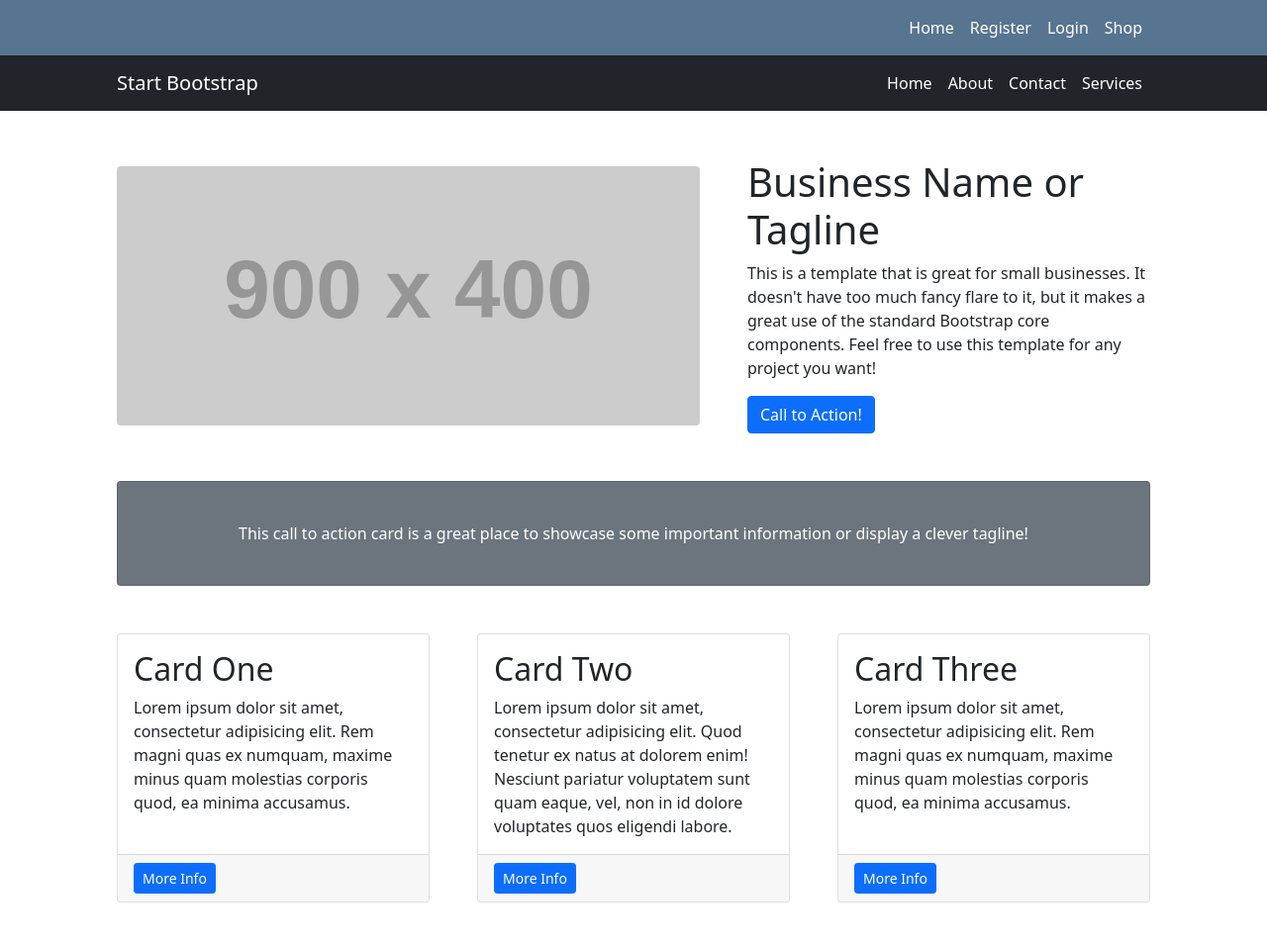
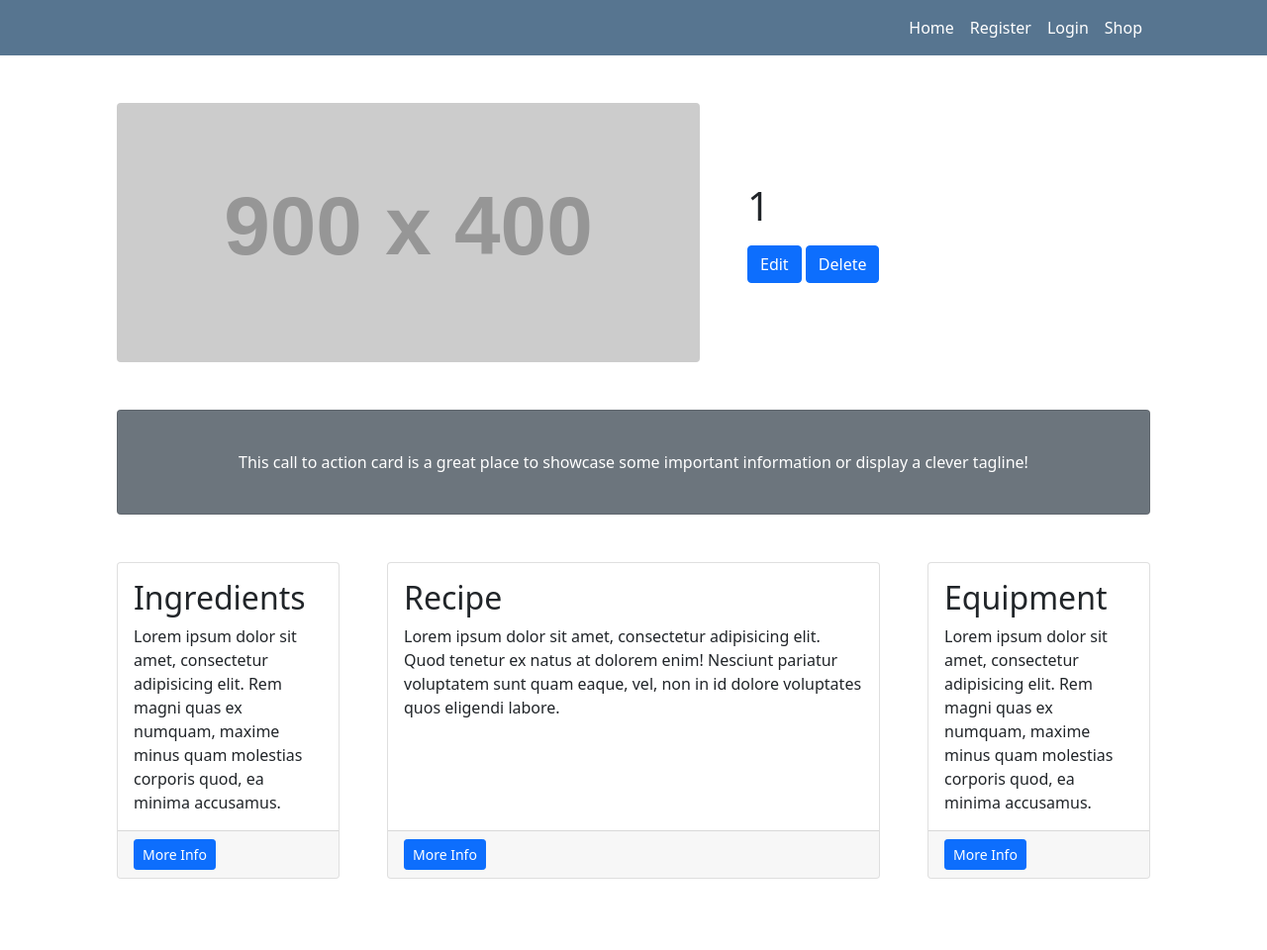
Before and after one commit to Tom1358/cooking_for_two, a Flask app: page /recipe/1 in a window 1280 px wide. Shown: the whole page at 99% size. After the commit the page ends 888 px from the top, so only its background shows below. Run offline with Flask 2, Linux system fonts and the light colour scheme; grey boxes labelled with a size stand in for pictures from a placeholder-image service; a database or web service that is not in the repository returns one stand-in record (values such as "Sample title"); some libraries are stand-ins or nearby versions.

Commit message:
Remove argument from  variable in app.py for recipe/<dish_name> app.route, confirmed correct recipe name now displaying in individual_recipe.html

```diff
--- a/app.py
+++ b/app.py
@@ -100,13 +100,11 @@ def logout():
 
 
 @app.route("/recipe/<dish_name>")
-def recipe(dish_name):
-
+def individual_recipe(dish_name):
     # grab recipe name from database
-    dish_name = mongo.db.dishes.find_one(
-    {"dish_name": dish_name})
+    dishes = mongo.db.dishes.find_one()
     return render_template(
-    "individual_recipe.html", dish_name=dish_name)
+        "individual_recipe.html", dishes=dishes, dish_name=dish_name)
 
 
 if __name__ == "__main__":
--- a/templates/dishes.html
+++ b/templates/dishes.html
@@ -65,7 +65,7 @@
         <div class="card recipe-card col-10 offset-1">
             <img src="static/images/generic_photo.jpg" class="card-img-top" alt="...">
             <div class="card-body">
-                <h3 class="card-title"><a href="/recipe/{{ dish.dish_name }}">{{ dish.dish_name }}</a></h3>
+                <h3 class="card-title"><a href="{{ url_for('register') }}">{{ dish.dish_name }}</a></h3>
                 <h5 class="card-title">{{ dish.region }}</h5>
                 <p class="card-text text-right">{{ dish.description }}</p>
                 <a href="{{ url_for('register') }}" class="btn pastel-red btn-lg px-4 me-sm-3 active-button">More</a>
@@ -74,7 +74,7 @@
         {% else %}
         <div class="card recipe-card col-10 offset-1">
             <div class="card-body">
-                <h3 class="card-title"><a href="/recipe/{{ dish.dish_name }}">{{ dish.dish_name }}</a></h3>
+                <h3 class="card-title"><a href="{{ url_for('register') }}">{{ dish.dish_name }}</a></h3>
                 <h5 class="card-title">{{ dish.region }}</h5>
                 <p class="card-text">{{ dish.description }}</p>
                 <a href="{{ url_for('register') }}" class="btn pastel-red btn-lg px-4 me-sm-3 active-button">More</a>
--- a/templates/individual_recipe.html
+++ b/templates/individual_recipe.html
@@ -2,23 +2,6 @@
 {% block content %}
 
 <body>
-    <!-- Responsive navbar-->
-    <nav class="navbar navbar-expand-lg navbar-dark bg-dark">
-        <div class="container px-5">
-            <a class="navbar-brand" href="#!">Start Bootstrap</a>
-            <button class="navbar-toggler" type="button" data-bs-toggle="collapse"
-                data-bs-target="#navbarSupportedContent" aria-controls="navbarSupportedContent" aria-expanded="false"
-                aria-label="Toggle navigation"><span class="navbar-toggler-icon"></span></button>
-            <div class="collapse navbar-collapse" id="navbarSupportedContent">
-                <ul class="navbar-nav ms-auto mb-2 mb-lg-0">
-                    <li class="nav-item"><a class="nav-link active" aria-current="page" href="#!">Home</a></li>
-                    <li class="nav-item"><a class="nav-link" href="#!">About</a></li>
-                    <li class="nav-item"><a class="nav-link" href="#!">Contact</a></li>
-                    <li class="nav-item"><a class="nav-link" href="#!">Services</a></li>
-                </ul>
-            </div>
-        </div>
-    </nav>
     <!-- Page Content-->
     <div class="container px-4 px-lg-5">
         <!-- Heading Row-->
@@ -26,11 +9,10 @@
             <div class="col-lg-7"><img class="img-fluid rounded mb-4 mb-lg-0"
                     src="https://dummyimage.com/900x400/dee2e6/6c757d.jpg" alt="..." /></div>
             <div class="col-lg-5">
-                <h1 class="font-weight-light">Business Name or Tagline</h1>
-                <p>This is a template that is great for small businesses. It doesn't have too much fancy flare to it,
-                    but it makes a great use of the standard Bootstrap core components. Feel free to use this template
-                    for any project you want!</p>
-                <a class="btn btn-primary" href="#!">Call to Action!</a>
+                <h1 class="font-weight-light">{{ dish_name }}</h1>
+                <p></p>
+                <a class="btn btn-primary" href="#!">Edit</a>
+                <a class="btn btn-primary" href="#!">Delete</a>
             </div>
         </div>
         <!-- Call to Action-->
@@ -42,20 +24,20 @@
         </div>
         <!-- Content Row-->
         <div class="row gx-4 gx-lg-5">
-            <div class="col-md-4 mb-5">
+            <div class="col-md-3 mb-5">
                 <div class="card h-100">
                     <div class="card-body">
-                        <h2 class="card-title">Card One</h2>
+                        <h2 class="card-title">Ingredients</h2>
                         <p class="card-text">Lorem ipsum dolor sit amet, consectetur adipisicing elit. Rem magni quas ex
                             numquam, maxime minus quam molestias corporis quod, ea minima accusamus.</p>
                     </div>
                     <div class="card-footer"><a class="btn btn-primary btn-sm" href="#!">More Info</a></div>
                 </div>
             </div>
-            <div class="col-md-4 mb-5">
+            <div class="col-md-6 mb-5">
                 <div class="card h-100">
                     <div class="card-body">
-                        <h2 class="card-title">Card Two</h2>
+                        <h2 class="card-title">Recipe</h2>
                         <p class="card-text">Lorem ipsum dolor sit amet, consectetur adipisicing elit. Quod tenetur ex
                             natus at dolorem enim! Nesciunt pariatur voluptatem sunt quam eaque, vel, non in id dolore
                             voluptates quos eligendi labore.</p>
@@ -63,10 +45,10 @@
                     <div class="card-footer"><a class="btn btn-primary btn-sm" href="#!">More Info</a></div>
                 </div>
             </div>
-            <div class="col-md-4 mb-5">
+            <div class="col-md-3 mb-5">
                 <div class="card h-100">
                     <div class="card-body">
-                        <h2 class="card-title">Card Three</h2>
+                        <h2 class="card-title">Equipment</h2>
                         <p class="card-text">Lorem ipsum dolor sit amet, consectetur adipisicing elit. Rem magni quas ex
                             numquam, maxime minus quam molestias corporis quod, ea minima accusamus.</p>
                     </div>
```
